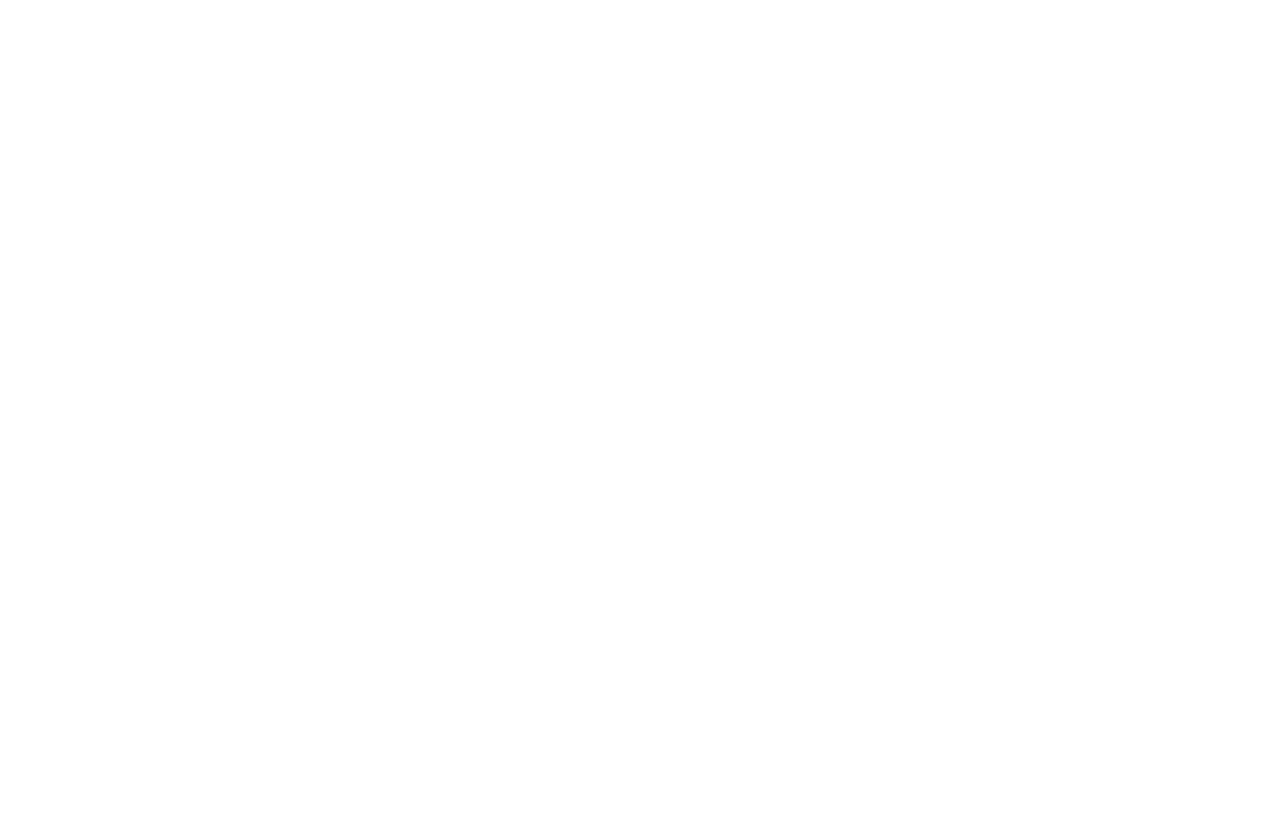
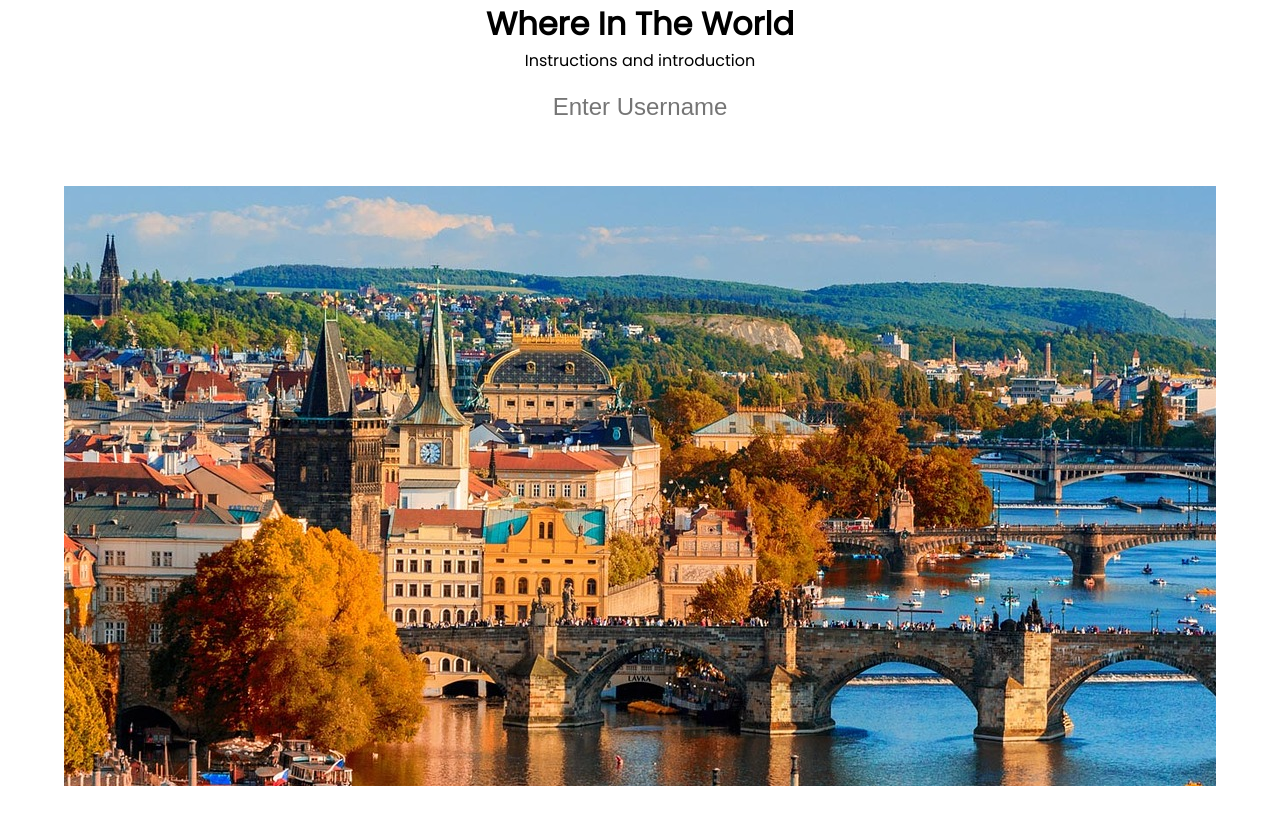
Before and after one commit to ScotRob77/where-in-the-world, a plain HTML site: page index.html in a window 1280 px wide. Before the commit the page ends 800 px from the top, so only its background shows below. Drawn offline with Linux system fonts and the light colour scheme.

Commit message:
Add image for game area as username input

```diff
--- a/assets/css/style.css
+++ b/assets/css/style.css
@@ -9,3 +9,30 @@
 body {
     font-family: 'Poppins', sans-serif;
 }
+
+.heading {
+    text-align: center;
+}
+
+.rules {
+    text-align: center;
+}
+
+.game-area {
+    background: url(../images/city-image.jpg);
+    background-repeat: no-repeat;
+    background-attachment: fixed;
+    height: 600px;
+    background-position: center;
+    margin: 5%;
+}
+
+.userinput {
+    text-align: center;
+}
+
+#username {
+    text-align: center;
+    font-size: 1.5rem;
+    margin-top: 20px;
+}
--- a/index.html
+++ b/index.html
@@ -1,5 +1,6 @@
 <!DOCTYPE html>
 <html lang="en">
+
 <head>
     <meta charset="UTF-8">
     <meta http-equiv="X-UA-Compatible" content="IE=edge">
@@ -10,15 +11,32 @@
     <link rel="stylesheet" href="assets/css/style.css">
     <title>Where In The World</title>
 </head>
+
 <body>
-    <h1 class="heading"></h1>
-
+    <div>
+        <h1 class="heading">Where In The World</h1>
+    </div>
     <div class="rules">
-
+        <p>Instructions and introduction</p>
+    </div>
+    <div class="userinput">
+        <input id="username" type="text" placeholder="Enter Username">
     </div>
 
     <div class="game-area">
 
+        <div>
+            <button id="start-quiz"></button>
+        </div>
+        <div>
+            <p id="question"></p>
+        </div>
+        <div>
+
+        </div>
     </div>
+
+    <script src="assets/js/script.js"></script>
 </body>
+
 </html>
```
Also changed, not shown: assets/images/city-image.jpg (added), 1 other file.
